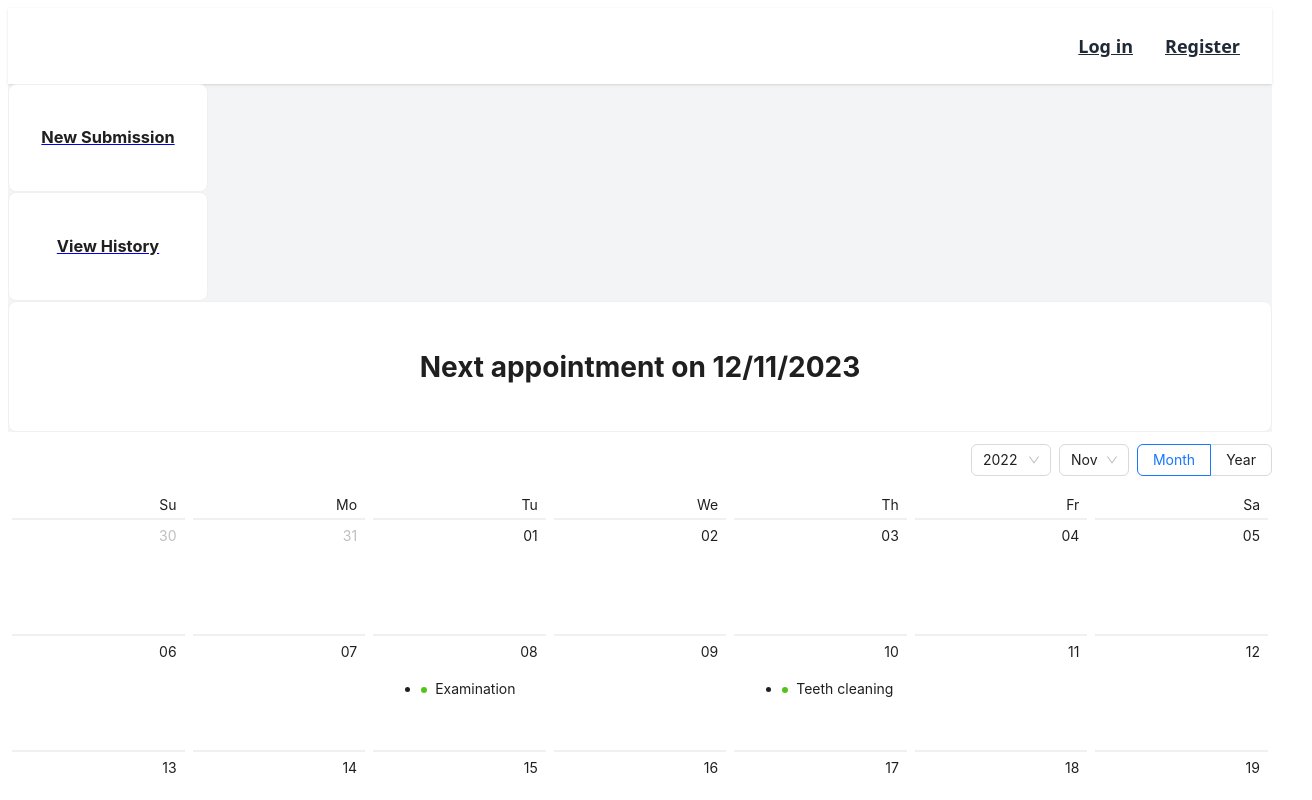
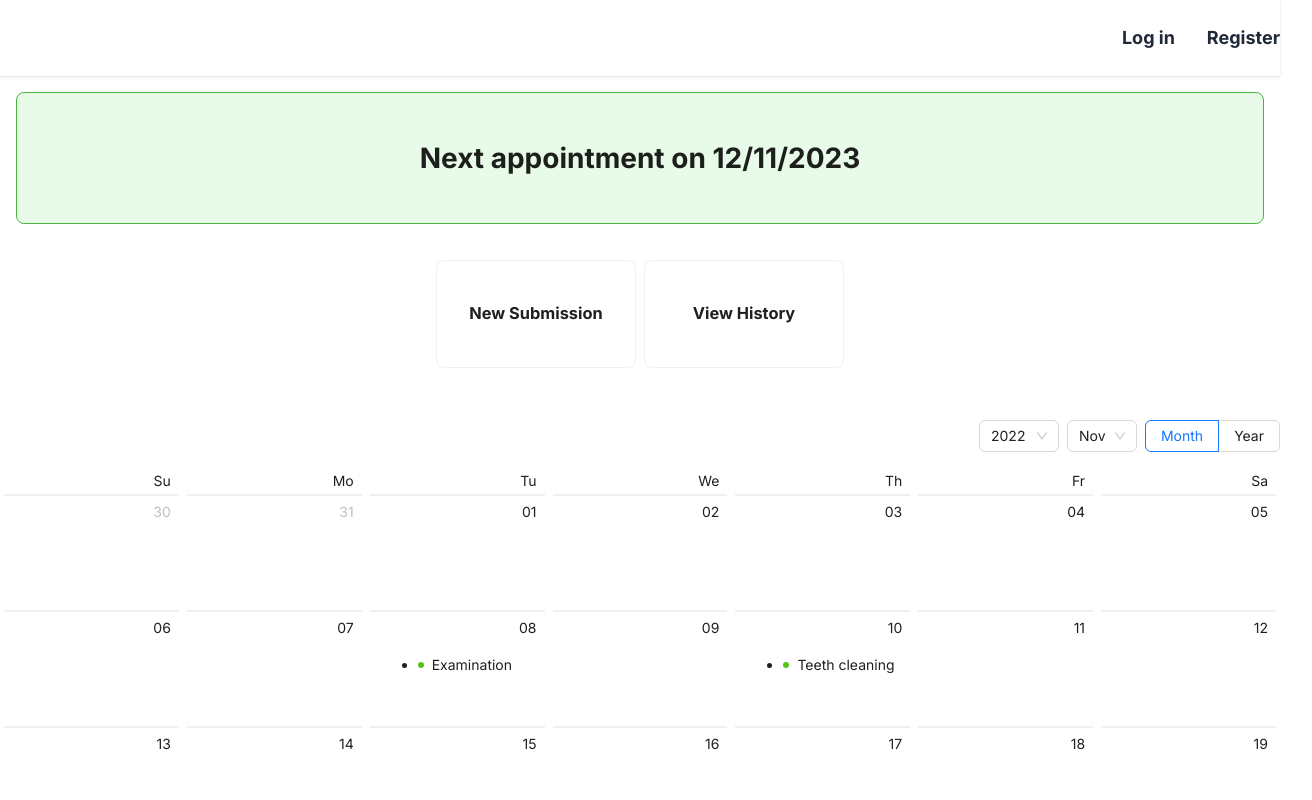
Before and after one commit to Noah-Philip/renosis, a Next.js app: page /patient in a window 1280 px wide. Shown: the top 800 px of the page, 1312 px wide, since content can reach past the window. Built offline with nearby package versions, Linux system fonts and the light colour scheme; no server answers.

Commit message:
feat: add doctor dashboard

```diff
--- a/components/Layout.jsx
+++ b/components/Layout.jsx
@@ -2,7 +2,7 @@ import { Navbar } from "./Navbar"
 
 export const Layout = ({ children }) => {
     return (
-        <div className="bg-gray-100 font-sans w-full min-h-screen m-0">
+        <div className="">
             <Navbar />
             {children}
         </div>
--- a/components/Navbar.jsx
+++ b/components/Navbar.jsx
@@ -5,7 +5,7 @@ export const Navbar = () => {
 
     return (
         <div className="bg-white shadow">
-            <div className="container mx-auto px-4">
+            <div className="container px-4">
                 <div className="flex items-center justify-between py-4">
                     <div></div>
 
--- a/pages/doctor/index.jsx
+++ b/pages/doctor/index.jsx
@@ -1,7 +1,232 @@
-import { Layout } from "antd"
+import { useState } from "react"
+import { Layout } from "../../components/Layout"
+import {
+    Table,
+    Button,
+    Modal,
+    Calendar,
+    Badge,
+    DatePicker,
+    TimePicker,
+} from "antd"
+
+const getListData = (value) => {
+    let listData
+    switch (value.date()) {
+        case 8:
+            listData = [
+                {
+                    type: "success",
+                    content: "Examination",
+                },
+            ]
+            break
+        case 10:
+            listData = [
+                {
+                    type: "success",
+                    content: "Teeth cleaning",
+                },
+            ]
+            break
+        default:
+    }
+    return listData || []
+}
+
+const getMonthData = (value) => {
+    if (value.month() === 8) {
+        return 1394
+    }
+}
+const DoctorCalendar = () => {
+    const monthCellRender = (value) => {
+        const num = getMonthData(value)
+        return num ? (
+            <div className="notes-month">
+                <section>{num}</section>
+                <span>Backlog number</span>
+            </div>
+        ) : null
+    }
+    const dateCellRender = (value) => {
+        const listData = getListData(value)
+        return (
+            <ul className="events">
+                {listData.map((item) => (
+                    <li key={item.content}>
+                        <Badge status={item.type} text={item.content} />
+                    </li>
+                ))}
+            </ul>
+        )
+    }
+    return (
+        <Calendar
+            dateCellRender={dateCellRender}
+            monthCellRender={monthCellRender}
+            className="rounded"
+        />
+    )
+}
 
 export default function Doctor() {
-    return <Layout></Layout>
+    const [isDescModalOpen, setIsDescModalOpen] = useState(false)
+    const [isScheduleModalOpen, setIsScheduleModalOpen] = useState(false)
+    const [currRecord, setCurrRecord] = useState({})
+    const [currText, setCurrText] = useState("")
+    const [date, setDate] = useState("")
+    const [time, setTime] = useState("")
+
+    const meetingColumns = [
+        {
+            title: "Title",
+            dataIndex: "title",
+            key: "title",
+        },
+        {
+            title: "Date",
+            dataIndex: "date",
+            key: "date",
+        },
+        {
+            title: "Patient",
+            dataIndex: "patient",
+            key: "patient",
+        },
+        {
+            title: "Meeting Link",
+            dataIndex: "meetingLink",
+            key: "meetingLink",
+            render: (_, record) => (
+                <a href={record.meetingLink}>{record.meetingLink}</a>
+            ),
+        },
+    ]
+
+    const meetingData = [
+        {
+            title: "Teeth Checkup",
+            date: "12/11/2023",
+            patient: "Raj",
+            meetingLink: "https://meeting.link.com/13409",
+        },
+    ]
+
+    const subColumns = [
+        {
+            title: "Title",
+            dataIndex: "title",
+            key: "title",
+        },
+        {
+            title: "Patient",
+            dataIndex: "patient",
+            key: "patient",
+        },
+        {
+            title: "Preferred Date",
+            dataIndex: "date",
+            key: "date",
+        },
+        {
+            title: "Preferred Time",
+            dataIndex: "time",
+            key: "time",
+        },
+        {
+            title: "Video Link",
+            dataIndex: "video",
+            key: "video",
+            render: (_, record) => <a href={record.video}>{record.video}</a>,
+        },
+        {
+            title: "Description",
+            key: "view",
+            render: (_, record) => (
+                <Button
+                    onClick={() => {
+                        setCurrText(record.description)
+                        setIsDescModalOpen(true)
+                    }}
+                >
+                    View
+                </Button>
+            ),
+        },
+        {
+            title: "Appointment",
+            key: "schedule",
+            render: (_, record) => (
+                <Button
+                    onClick={() => {
+                        setCurrRecord(record)
+                        setIsScheduleModalOpen(true)
+                    }}
+                >
+                    Schedule
+                </Button>
+            ),
+        },
+    ]
+
+    const subData = [
+        {
+            title: "Cholestrol Checkup",
+            patient: "Sid",
+            date: "12/11/2023",
+            time: "5:00 PM",
+            video: "https://video.link/13ha29e",
+            description: "Slight vomiting sensation...",
+        },
+    ]
+
+    return (
+        <Layout>
+            <div className="m-16">
+                <h1>Upcoming Appointments</h1>
+                <Table columns={meetingColumns} dataSource={meetingData} />
+            </div>
+            <div className="mx-16 my-6">
+                <h1>Current Submissions</h1>
+                <Table columns={subColumns} dataSource={subData} />
+            </div>
+            <div className="my-10 mt-16 max-w-7xl m-auto">
+                <h1>Calendar</h1>
+                <DoctorCalendar />
+            </div>
+            <Modal
+                title="Basic Modal"
+                open={isDescModalOpen}
+                onOk={() => setIsDescModalOpen(false)}
+                onCancel={() => setIsDescModalOpen(false)}
+            >
+                <p>{currText}</p>
+            </Modal>
+            <Modal
+                title="Basic Modal"
+                open={isScheduleModalOpen}
+                onOk={() => {
+                    // submit
+                    setIsScheduleModalOpen(false)
+                }}
+                onCancel={() => setIsScheduleModalOpen(false)}
+            >
+                <div className="flex gap-2 mb-4">
+                    <DatePicker
+                        onChange={(date, dateString) => {
+                            setDate(dateString)
+                        }}
+                    />
+                    <TimePicker
+                        onChange={(time, timeString) => {
+                            setTime(timeString)
+                        }}
+                    />
+                </div>
+            </Modal>
+        </Layout>
+    )
 }
 
 export async function getStaticProps(context) {
--- a/pages/patient/index.jsx
+++ b/pages/patient/index.jsx
@@ -58,6 +58,7 @@ const PatientCalendar = () => {
         <Calendar
             dateCellRender={dateCellRender}
             monthCellRender={monthCellRender}
+            className="rounded"
         />
     )
 }
@@ -65,24 +66,39 @@ const PatientCalendar = () => {
 export default function Patient() {
     return (
         <Layout>
-            <div>
+            <div className="p-4">
+                <Card
+                    style={{
+                        width: "100%",
+                        textAlign: "center",
+                        border: "1px solid #4BB543",
+                        background: "#e8fae8",
+                    }}
+                >
+                    <h1>Next appointment on 12/11/2023</h1>
+                </Card>
+            </div>
+            <div className="flex gap-2 my-5 m-auto justify-center">
                 <Link href="/patient/new-submission">
-                    <Card style={{ width: 200, textAlign: "center" }}>
+                    <Card
+                        style={{ width: 200, textAlign: "center" }}
+                        className="hover:opacity-80 hover:shadow transition-all"
+                    >
                         <h3>New Submission</h3>
                     </Card>
                 </Link>
                 <Link href="/patient/med-history">
-                    <Card style={{ width: 200, textAlign: "center" }}>
+                    <Card
+                        style={{ width: 200, textAlign: "center" }}
+                        className="hover:opacity-80 hover:shadow transition-all"
+                    >
                         <h3>View History</h3>
                     </Card>
                 </Link>
             </div>
-            <div>
-                <Card style={{ width: "100%", textAlign: "center" }}>
-                    <h1>Next appointment on 12/11/2023</h1>
-                </Card>
+            <div className="my-10 max-w-7xl m-auto">
+                <PatientCalendar />
             </div>
-            <PatientCalendar />
         </Layout>
     )
 }
--- a/pages/patient/med-history.jsx
+++ b/pages/patient/med-history.jsx
@@ -44,7 +44,7 @@ const MedHistory = () => {
             key: "doctor",
         },
         {
-            title: "View",
+            title: "Notes",
             key: "view",
             render: (_, record) => (
                 <Button
@@ -60,7 +60,10 @@ const MedHistory = () => {
     ]
     return (
         <Layout>
-            <Table columns={columns} dataSource={data} />;
+            <div className="m-16">
+                <h1>Medical History</h1>
+                <Table columns={columns} dataSource={data} />;
+            </div>
             <Modal
                 title="Basic Modal"
                 open={isModalOpen}
@@ -73,7 +76,6 @@ const MedHistory = () => {
     )
 }
 
-
 export async function getStaticProps(context) {
     return {
         props: {
--- a/pages/patient/new-submission.jsx
+++ b/pages/patient/new-submission.jsx
@@ -37,11 +37,14 @@ export default function NewSubmission() {
     }
     return (
         <Layout>
-            <div>
+            <div className="container m-auto w-3/5 mt-12">
+                <h1>New Submission</h1>
                 <TextArea
                     rows={4}
                     onChange={(event) => setText(event.target.value)}
+                    className="mb-4"
                 />
+                <div className="mb-4">
                     <Dragger {...props}>
                         <p className="ant-upload-drag-icon">
                             <InboxOutlined />
@@ -50,11 +53,13 @@ export default function NewSubmission() {
                             Click or drag file to this area to upload
                         </p>
                         <p className="ant-upload-hint">
-                        Support for a single or bulk upload. Strictly prohibit
-                        from uploading company data or other band files
+                            Support for a single or bulk upload. Strictly
+                            prohibit from uploading company data or other band
+                            files
                         </p>
                     </Dragger>
-                <div>
+                </div>
+                <div className="flex gap-2 mb-4">
                     <DatePicker
                         onChange={(date, dateString) => {
                             setDate(dateString)
--- a/styles/globals.css
+++ b/styles/globals.css
@@ -1,7 +1,19 @@
+@import url("https://fonts.googleapis.com/css2?family=Inter:wght@300;400;500;700;800&display=swap");
+
 @tailwind base;
 @tailwind components;
 @tailwind utilities;
 
+body {
+    margin: 0;
+    padding: 0;
+    background: #fff;
+}
+
 * {
-    box-sizing: border-box;
+    font-family: "Inter", sans-serif;
 }
+
+a {
+    text-decoration: none;
+}
```
Lines whose indentation alone changed are shown as unchanged.
